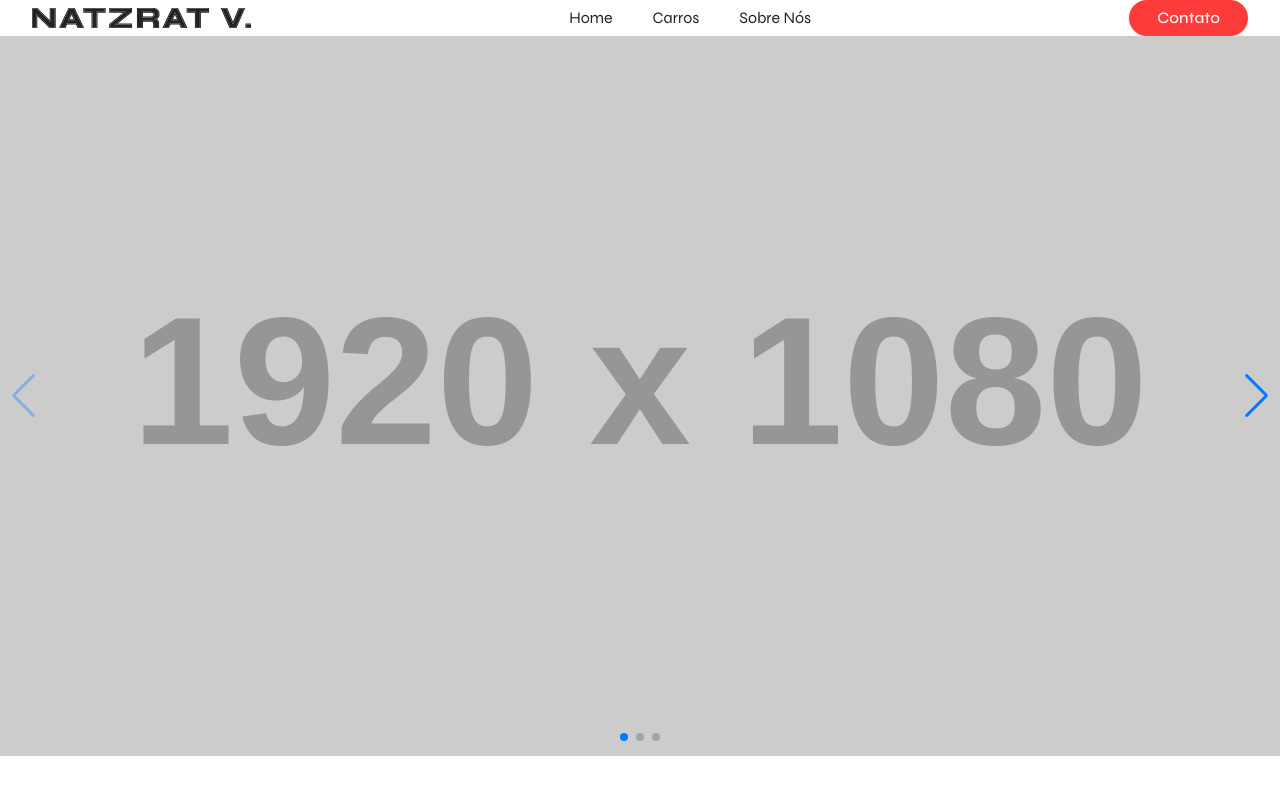
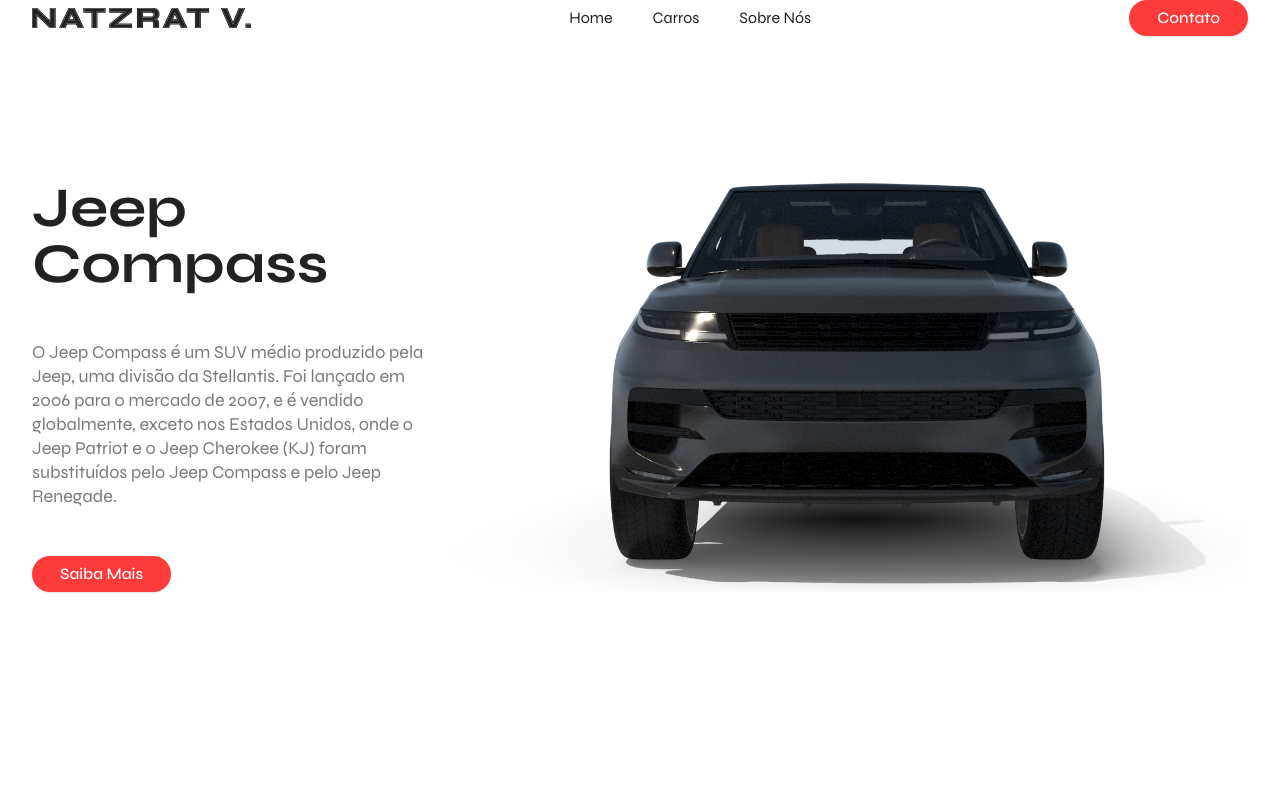
Before and after one commit to chrishenderson07/natzrat-veiculos, a Next.js app: page / in a window 1280 px wide. Shown: the top 794 px of the page. Built offline with nearby package versions, Linux system fonts and the light colour scheme.

Commit message:
feat: add Slide component

```diff
--- a/app/(home)/components/Hero/index.tsx
+++ b/app/(home)/components/Hero/index.tsx
@@ -1,33 +1,7 @@
 import Slider from '../Slider'
 
 const Hero = () => {
-	return (
-		// <div className="container h-screen max-h-[700px] grid grid-cols-3">
-		// 	<div className="col-span-1 flex flex-col justify-center gap-12">
-		// 		<h1 className="heading1">Jeep Compass</h1>
-
-		// 		<p className="paragraph">
-		// 			O Jeep Compass é um SUV compacto que oferece estilo, desempenho e
-		// 			versatilidade. Com um design robusto, interior confortável e opções de
-		// 			motorização eficientes, é uma escolha confiável para quem busca
-		// 			aventuras tanto na cidade quanto fora dela.
-		// 		</p>
-
-		// 		<Button
-		// 			label="Saiba Mais"
-		// 			path="/carro"
-		// 		/>
-		// 	</div>
-		// 	<div className="col-span-2 flex items-center">
-		// 		<Image
-		// 			src={suvBanner}
-		// 			alt="Jeep Compass"
-		// 		/>
-		// 	</div>
-		// </div>
-
-		<Slider />
-	)
+	return <Slider />
 }
 
 export default Hero
--- a/app/(home)/components/Slider/Slide.tsx
+++ b/app/(home)/components/Slider/Slide.tsx
@@ -1,42 +1,33 @@
-'use client'
+import Button from '@/app/_components/_Button'
+import Image from 'next/image'
 
-import { Swiper, SwiperSlide } from 'swiper/react'
-import { EffectFade, Navigation, Pagination } from 'swiper/modules'
+interface SlideProps {
+	heading: string
+	paragraph: string
+	buttonPath: string
+	imageSrc: string
+}
 
-import 'swiper/css'
-import 'swiper/css/effect-fade'
-import 'swiper/css/navigation'
-import 'swiper/css/pagination'
+const Slide = ({ heading, paragraph, buttonPath, imageSrc }: SlideProps) => {
+	return (
+		<div className="container h-screen max-h-[700px] grid grid-cols-3">
+			<div className="col-span-1 flex flex-col justify-center gap-12">
+				<h1 className="heading1">{heading}</h1>
 
-const Slide = () => {
-	return (
-		<>
-			<Swiper
-				modules={[EffectFade, Navigation, Pagination]}
-				effect="fade"
-				navigation
-				pagination={{ clickable: true }}
-				className="mySwiper">
-				<SwiperSlide>
-					<img
-						src="https://via.placeholder.com/1920x1080"
-						alt="slide"
-					/>
-				</SwiperSlide>
-				<SwiperSlide>
-					<img
-						src="https://via.placeholder.com/1920x1080"
-						alt="slide"
-					/>
-				</SwiperSlide>
-				<SwiperSlide>
-					<img
-						src="https://via.placeholder.com/1920x1080"
-						alt="slide"
-					/>
-				</SwiperSlide>
-			</Swiper>
-		</>
+				<p className="paragraph">{paragraph}</p>
+
+				<Button
+					label="Saiba Mais"
+					path={buttonPath}
+				/>
+			</div>
+			<div className="col-span-2 flex items-center">
+				<Image
+					src={imageSrc}
+					alt="Jeep Compass"
+				/>
+			</div>
+		</div>
 	)
 }
 
--- a/app/(home)/components/Slider/index.tsx
+++ b/app/(home)/components/Slider/index.tsx
@@ -1,9 +1,24 @@
+'use client'
+
 import Slide from './Slide'
 
 const Slider = () => {
+	const carsSlide = {
+		heading: 'Jeep Compass',
+		paragraph:
+			'O Jeep Compass é um SUV médio produzido pela Jeep, uma divisão da Stellantis. Foi lançado em 2006 para o mercado de 2007, e é vendido globalmente, exceto nos Estados Unidos, onde o Jeep Patriot e o Jeep Cherokee (KJ) foram substituídos pelo Jeep Compass e pelo Jeep Renegade.',
+		buttonPath: '/jeep-compass',
+		imageSrc: require('@/public/images/suv_banner.png'),
+	}
+
 	return (
 		<>
-			<Slide />
+			<Slide
+				heading={carsSlide.heading}
+				paragraph={carsSlide.paragraph}
+				buttonPath={carsSlide.buttonPath}
+				imageSrc={carsSlide.imageSrc}
+			/>
 		</>
 	)
 }
```
